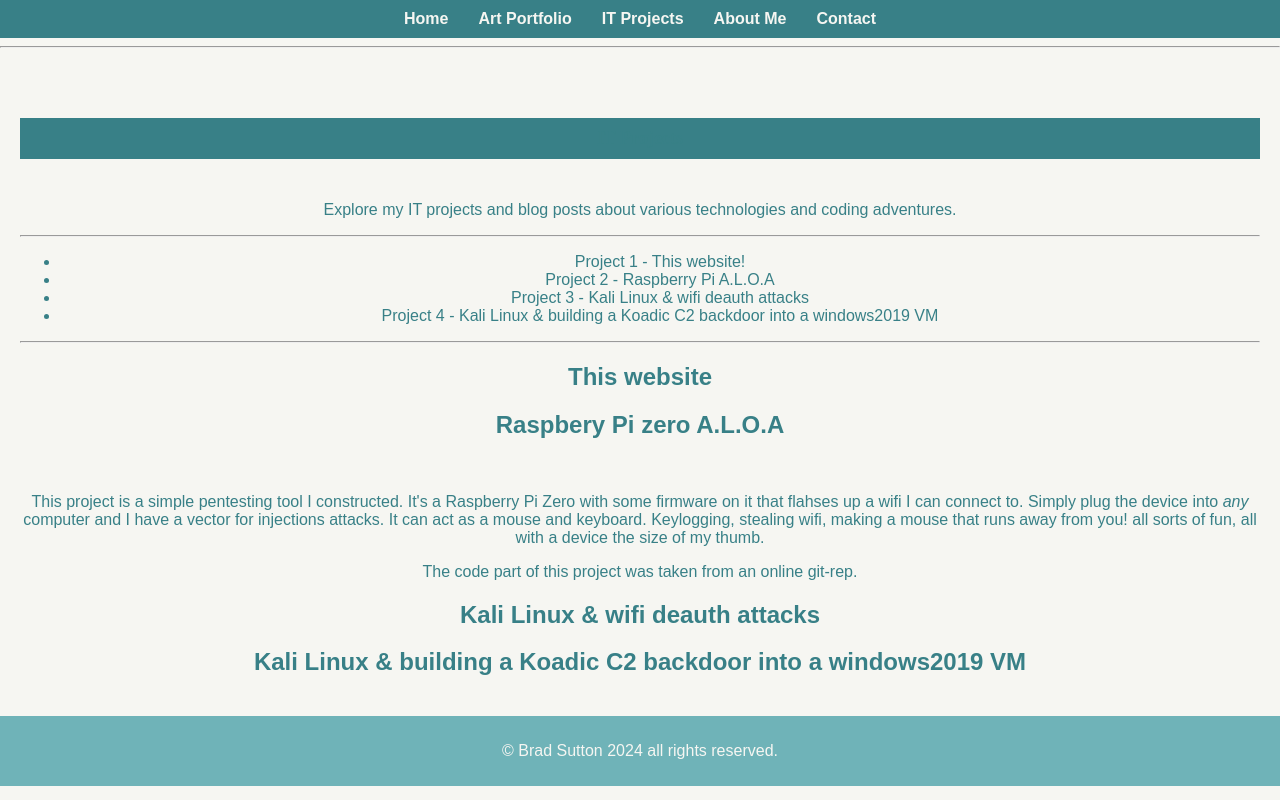
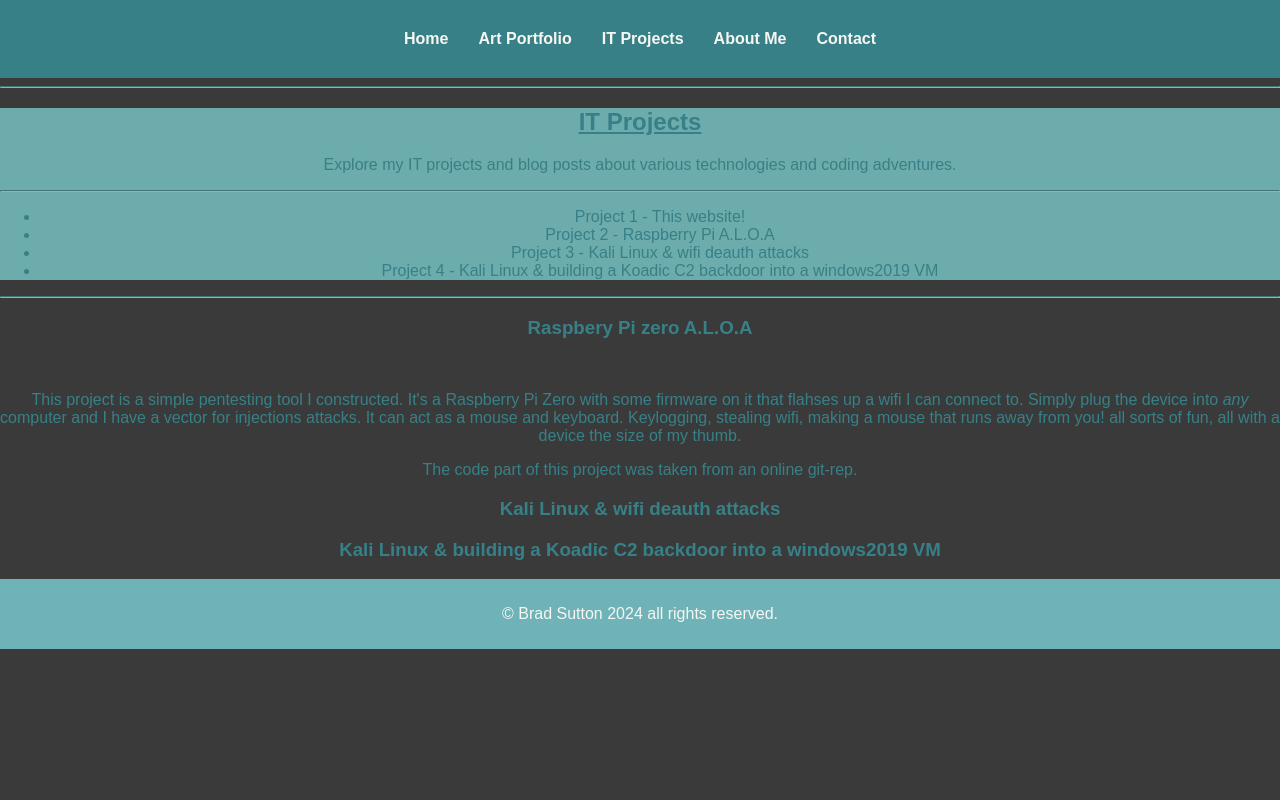
Before and after one commit to BradJSutt/MyWebsite, a plain HTML site: page it-projects.html in a window 1280 px wide. Drawn offline with Linux system fonts and the light colour scheme.

Commit message:
Add files via upload

```diff
--- a/it-projects.html
+++ b/it-projects.html
@@ -21,8 +21,8 @@
     </header>
 <hr>
     <main>
-            <section class="portfolio">
-                <h6><u>IT Projects</u></h6>
+            <section class="portfolio" style="background-color:#7cccccc9">
+                <h1><u>IT Projects</u></h1>
                     <p>Explore my IT projects and blog posts about various technologies and coding adventures.</p>
                     <hr>
                 <ul>
@@ -32,14 +32,11 @@
                     <li href="#IT_project4">Project 4 - Kali Linux & building a Koadic C2 backdoor into a windows2019 VM</li>
                 </ul>
             </section>
-            <hr>
+            <hr >
         <article>
-                <p id="IT_project1">
-                    <h2>This website</h2>
-                </p>
             <section>
                 <p id="IT_project2">
-                    <h2>Raspbery Pi zero A.L.O.A</h2>
+                    <h3>Raspbery Pi zero A.L.O.A</h3>
                     <br>
                     <p>This project is a simple pentesting tool I constructed. It's a Raspberry Pi Zero with some firmware on it that flahses up a wifi I can connect to. Simply plug the device into <em>any</em> computer and I have a vector for injections attacks. It can act as a mouse and keyboard.
                         Keylogging, stealing wifi, making a mouse that runs away from you! all sorts of fun, all with a device the size of my thumb.</p>
@@ -47,11 +44,11 @@
                 </p>
             </section>
                 <p id="IT_project3">
-                    <h2>Kali Linux & wifi deauth attacks</h2>
+                    <h3>Kali Linux & wifi deauth attacks</h3>
                 </p>
             <section>
                 <p id="IT_project4">
-                    <h2>Kali Linux & building a Koadic C2 backdoor into a windows2019 VM</h2>
+                    <h3>Kali Linux & building a Koadic C2 backdoor into a windows2019 VM</h3>
                 </p>
             </section>
             <section>
--- a/styles.css
+++ b/styles.css
@@ -3,7 +3,7 @@
 body {
     margin: 0;
     font-family: Arial, sans-serif;
-    background-color: #F6F6F2;
+    background-color: #3a3a3a;
     color: #388087;
 }
 
@@ -11,19 +11,13 @@ header {
     background-color: #388087;
     padding: 10px 0;
 }
-h6 {
-    background-color: #388087;
-    padding: 10px 0;
-    font-size: large;
-    font-family: 'Times New Roman', serif;
-}
 
 nav ul {
     list-style: none;
-    padding: 0;
+    padding: 20px;
     display: flex;
     justify-content: center;
-    margin: 0;
+    margin: auto;
 }
 
 nav ul li {
@@ -37,12 +31,10 @@ nav ul li a {
 }
 
 main {
-    padding: 20px;
     text-align: center;
 }
 
 .landing {
-    padding: 50px 0;
     background-color: #C2EDCE;
 }
 
@@ -55,5 +47,17 @@ footer {
 
 img {
     width: 100%;
+    max-width: 100%;
     height: auto;
 }
+
+hr {
+    display: block;
+    margin-top: 0.5em;
+    margin-bottom: 0.5em;
+    margin-left: auto;
+    margin-right: auto;
+    border-style: inset;
+    border-width: 1px;
+border-color:rgb(112, 193, 207);
+}
```
Also changed, not shown: contact.html (+0 -2 lines), index.html (+2 -1 lines).
